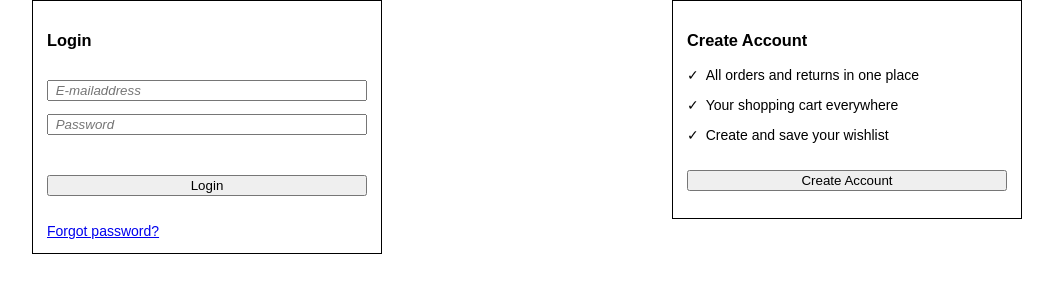
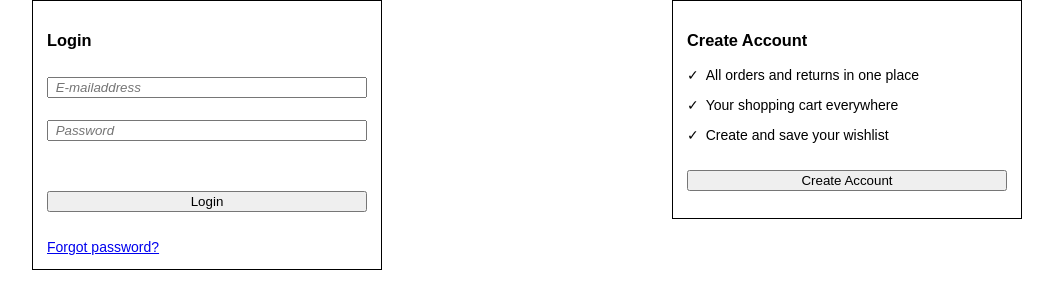
Before and after one commit to jeroendiks/GV-account, a React (Create React App) app: page / in a window 1280 px wide. Shown: the top 300 px of the page, without its empty margins (113-1166 px from the left). Built offline with nearby package versions, Linux system fonts and the light colour scheme.

Commit message:
Improved overall

```diff
--- a/src/account/account.css
+++ b/src/account/account.css
@@ -10,6 +10,7 @@ body {
 }
 .error {
     color: red;
+    padding: 0.2em 0 0;
 }
 .login-box {
     border: 1px solid;
@@ -19,7 +20,7 @@ body {
 }
 .login-box__input-bar {
     font-style: italic;
-    margin-top: 1em;
+    margin: 0.8em 0;
     padding-left: 0.5em;
     width: 96%;
 }
--- a/src/account/create-account/create-account.js
+++ b/src/account/create-account/create-account.js
@@ -2,16 +2,13 @@ import React from 'react';
 import '../../account/account.css';
 
 const CreateAccount = () => {
-    const createAccount = event => (console.log('Account created!'));
-
     return (
         <form className="create-account-box">
             <h3>Create Account</h3>
             <p className="create-account-box__text"><span>&#10003;</span>All orders and returns in one place</p>
             <p className="create-account-box__text"><span>&#10003;</span>Your shopping cart everywhere</p>
             <p className="create-account-box__text"><span>&#10003;</span>Create and save your wishlist</p>
-            <button onClick={createAccount}
-                    className="button button--secondary create-account-box__button">
+            <button className="button button--secondary create-account-box__button">
                 <a href="#">Create Account</a>
             </button>
         </form>
```
